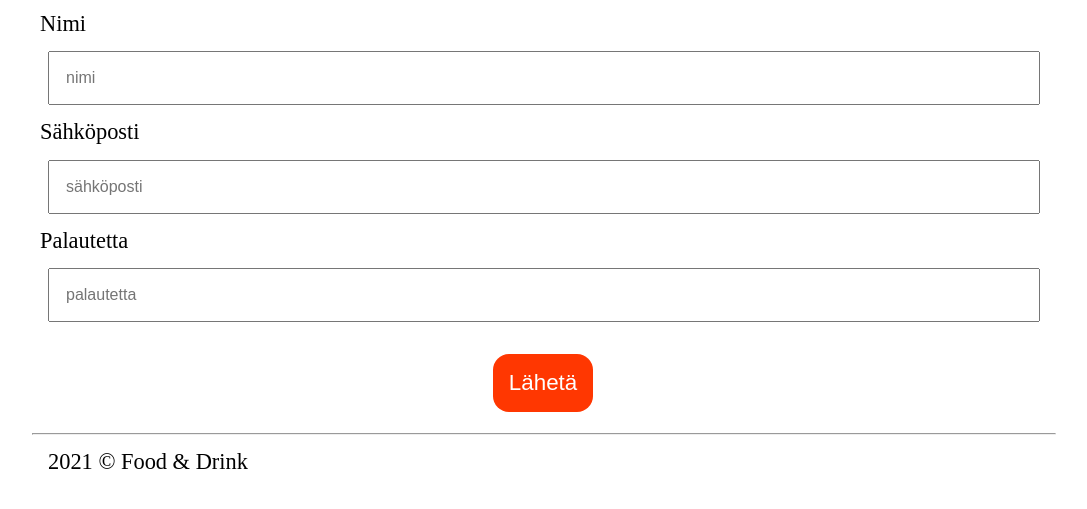
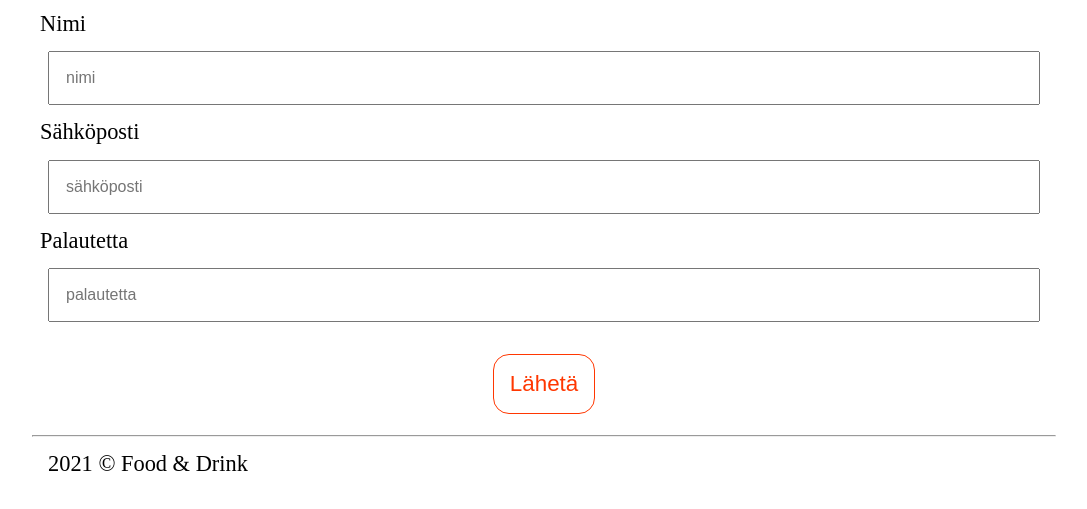
Before and after one commit to elis1386/html-backup, a plain HTML site: page one_page_site/index.html in a window 1280 px wide. In both pictures the pointer is over the button "Lähetä". Shown: the part 2156-2665 px from the top of the page, without its empty margins (96-1183 px from the left). Drawn offline with Linux system fonts and the light colour scheme.

Commit message:
new styles for btn

```diff
--- a/one_page_site/layout.css
+++ b/one_page_site/layout.css
@@ -225,6 +225,13 @@ body {
   border-radius: 1rem;
   margin: 1rem 45%;
 }
+.form__btn:hover
+{
+  background-color: #fff;
+  color:  #ff3701;
+  border: 1px solid  #ff3701;
+  border-radius: 1rem;
+}
 .fotter__copy {
   font-size: 1.4rem;
   margin: 1rem;
```
